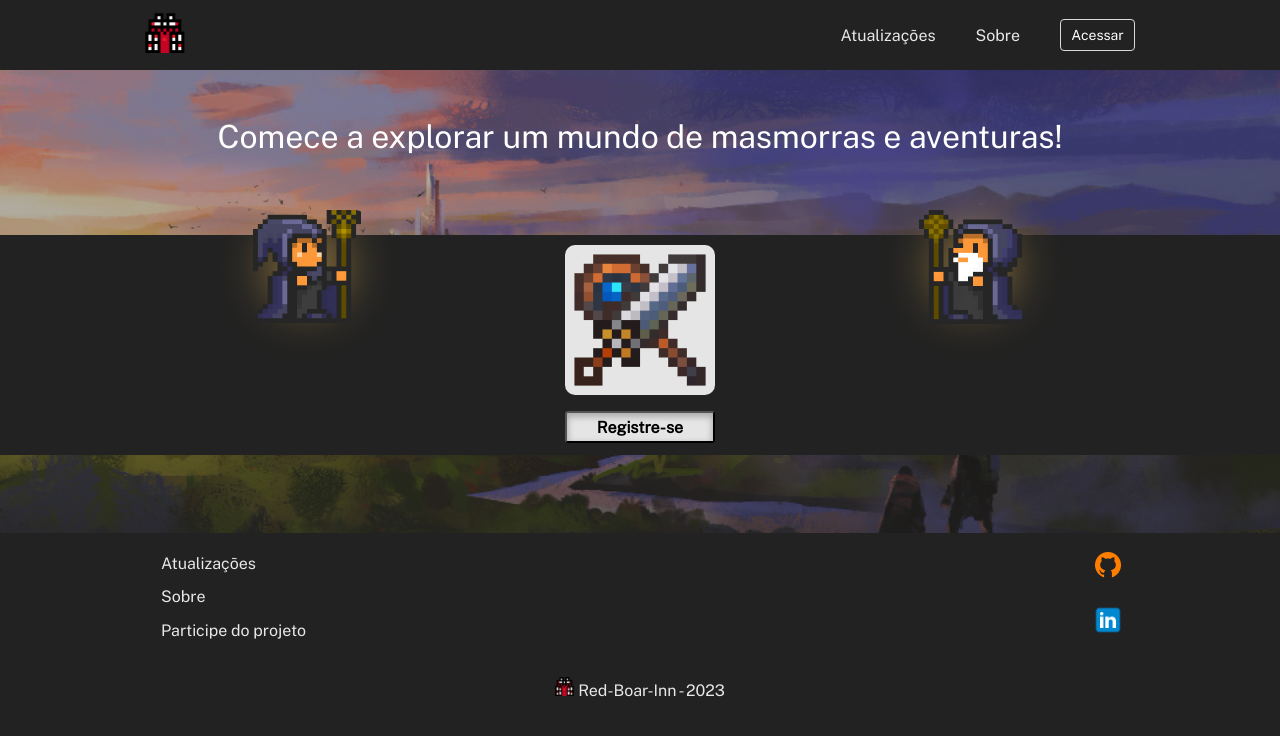
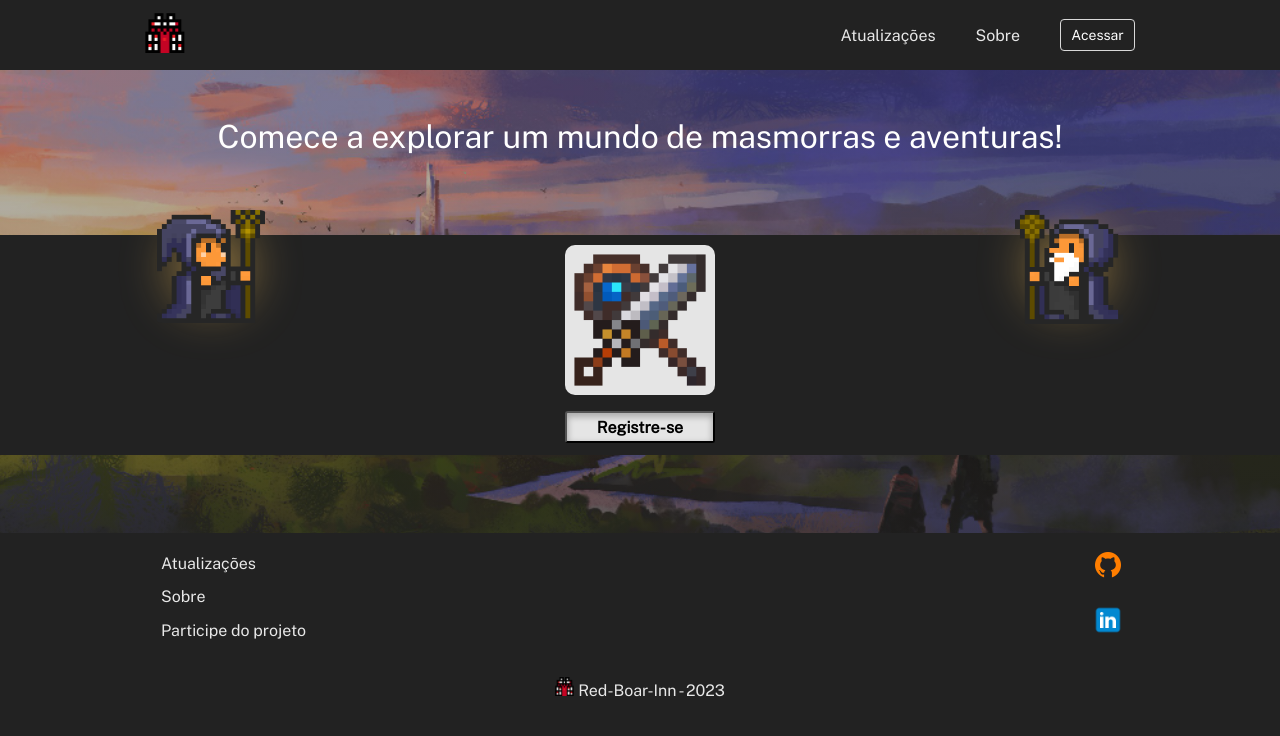
Before and after one commit to Fernando-Medeiros/red-boar-inn-game, a Vue app: page / in a window 1280 px wide. Shown: the top 736 px of the page. Built offline with nearby package versions, Linux system fonts and the light colour scheme.

Commit message:
refactor: style main components -> banner

```diff
--- a/src/components/view-about/about.main.comp.vue
+++ b/src/components/view-about/about.main.comp.vue
@@ -127,7 +127,7 @@ export default defineComponent({
   font-weight: 400;
   text-align: center;
   padding-top: 3rem;
-  padding-bottom: 5rem;
+  padding-bottom: 3rem;
   color: white;
 }
 .background-banner {
--- a/src/components/view-home/home.main.comp.vue
+++ b/src/components/view-home/home.main.comp.vue
@@ -65,7 +65,7 @@ export default defineComponent({
 .container-banner {
   display: grid;
   padding-bottom: 5rem;
-  grid-template-columns: 1fr 1fr 1fr;
+  grid-template-columns: 0.2fr 1fr 0.2fr;
 }
 
 @media (max-width: 780px) {
--- a/src/components/view-update/update.main.comp.vue
+++ b/src/components/view-update/update.main.comp.vue
@@ -68,7 +68,7 @@ export default defineComponent({
 .container-banner {
   display: grid;
   padding-bottom: 5rem;
-  grid-template-columns: 1fr 1fr 1fr;
+  grid-template-columns: 0.2fr 1fr 0.2fr;
 }
 
 @media (max-width: 780px) {
--- a/src/components/view-update/update.updatebox.comp.vue
+++ b/src/components/view-update/update.updatebox.comp.vue
@@ -47,6 +47,7 @@ export default defineComponent({
   display: grid;
   gap: 20px;
   padding: 10px;
+  justify-self: center;
   border-radius: 0.5rem;
   background-color: #222222;
 }
```
